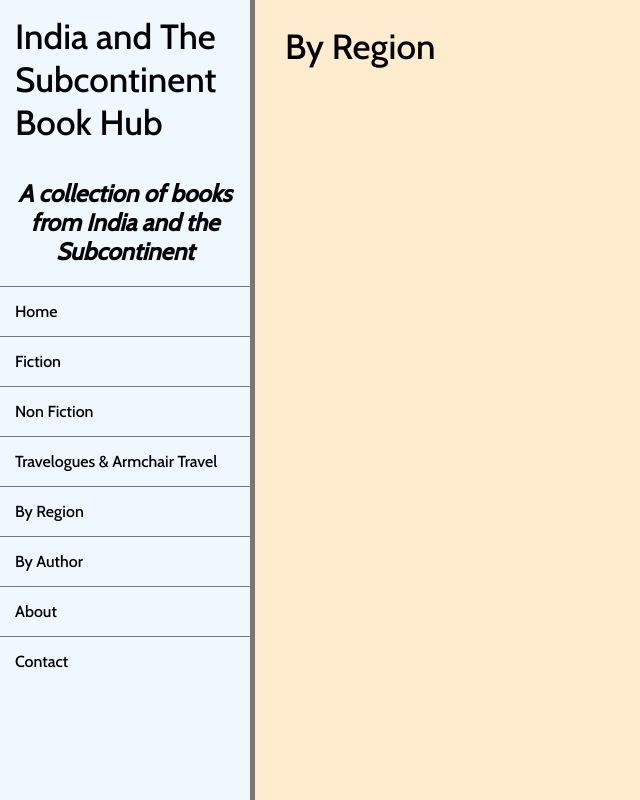
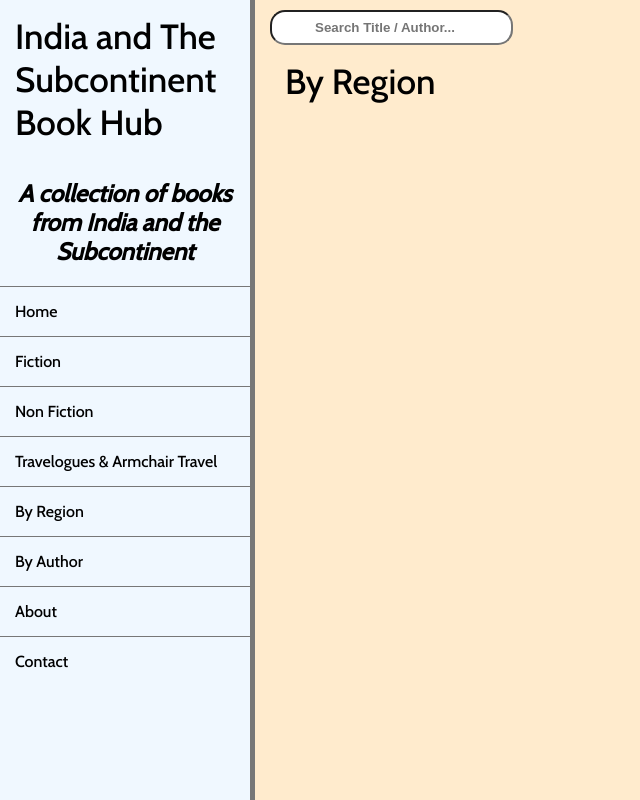
Before and after one commit to aaronfdb/India_SubContinent_Book_Hub, a plain HTML site: page by-region.html in a window 1280 px wide. Shown: the whole page, without its empty margins (0-640 px from the left). Drawn offline with nearby package versions, Linux system fonts and the light colour scheme.

Commit message:
Region file update
Search bar added

```diff
--- a/by-region.html
+++ b/by-region.html
@@ -22,6 +22,7 @@
     </nav>
 
     <main id="main-doc">
+      <input type="search" id="search" name="search" placeholder="Search Title / Author...">
       <div id="byregion4"></div>
       <section class="main-section" id="by-region">
         <header>By Region</header>
```
